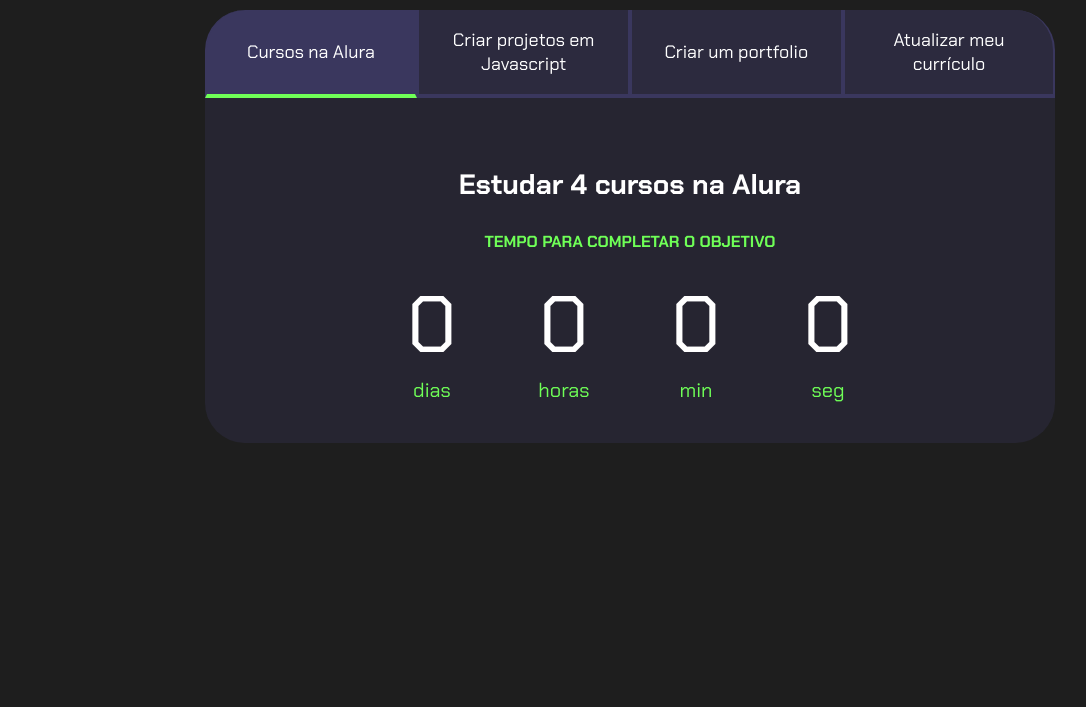
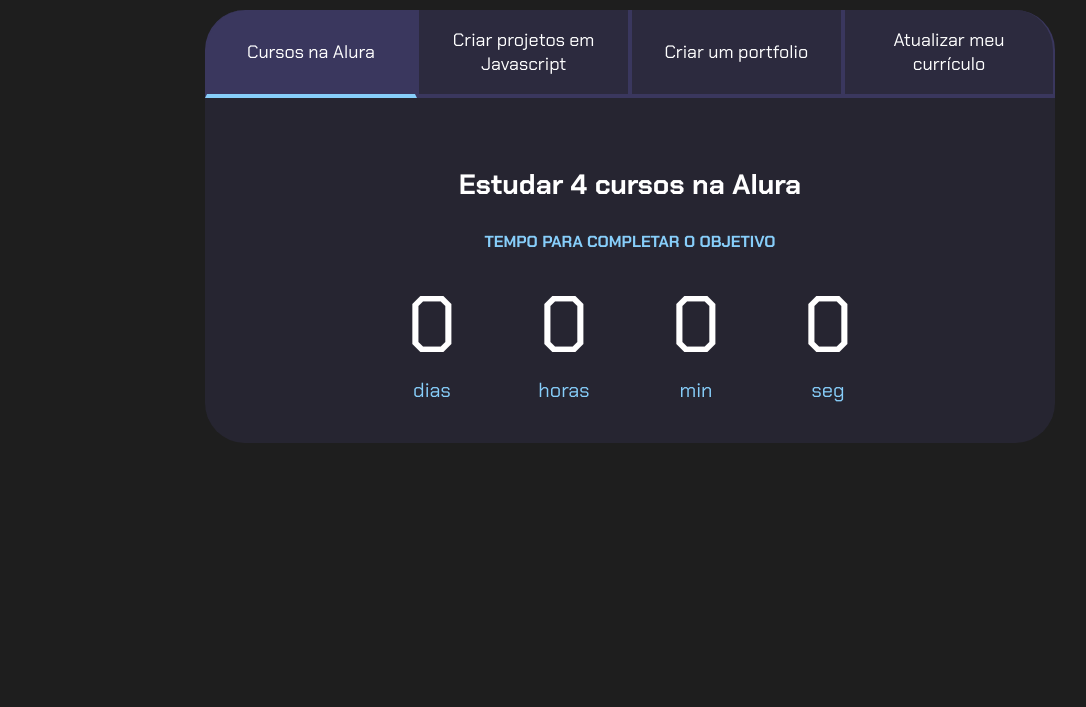
Before and after one commit to GuilhermeParana/Projetin-de-Vida, a plain HTML site: page index.html in a window 1280 px wide. Shown: the part 93-800 px from the top of the page, without its empty margins (10-1096 px from the left). Drawn offline with Linux system fonts and the light colour scheme.

Commit message:
Update style.css

```diff
--- a/style.css
+++ b/style.css
@@ -2,7 +2,7 @@
 
 :root {
     --cor-de-fundo: #1E1E1E;
-    --verde: #6FFF57;
+    --verde: #87CEFA;
     --branco: #FFFFFF;
     --botao-ativo: #3A375E;
     --botao-inativo: rgba(58, 55, 94, 0.5);
```
